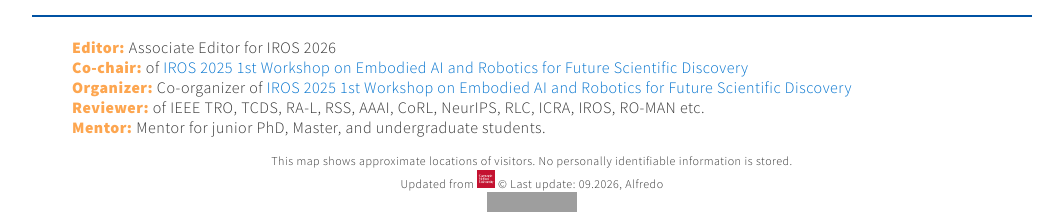
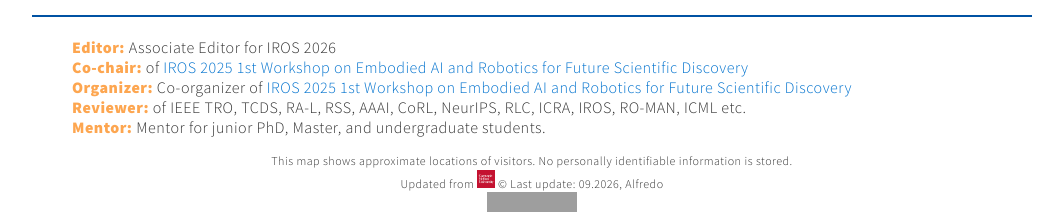
Before and after one commit to alfredo-pearson/alfredo-pearson.github.io, a Jekyll site: the page index.html, which Jekyll copies as it is, in a window 1280 px wide and 900 px high, scrolled down 7404 px. Shown: the part 684-900 px from the top of the window, without its empty margins (108-1171 px from the left). Built offline with Jekyll 4.4.1, drawn with Linux system fonts in a browser that asks for light colours; grey boxes are pictures that could not be loaded.

Commit message:
Add ICML to reviewer list

```diff
--- a/index.html
+++ b/index.html
@@ -909,7 +909,7 @@
                 <li> <strong>Editor:</strong>  Associate Editor for IROS 2026</li>
                 <li> <strong>Co-chair:</strong>  of <a href="https://airobot4sci.github.io">IROS 2025 1st Workshop on Embodied AI and Robotics for Future Scientific Discovery</a></li>
                 <li> <strong>Organizer:</strong>  Co-organizer of <a href="https://airobot4sci.github.io/">IROS 2025 1st Workshop on Embodied AI and Robotics for Future Scientific Discovery</a></li>
-                <li> <strong>Reviewer:</strong>  of IEEE TRO, TCDS, RA-L, RSS, AAAI, CoRL, NeurIPS, RLC, ICRA, IROS, RO-MAN etc.
+                <li> <strong>Reviewer:</strong>  of IEEE TRO, TCDS, RA-L, RSS, AAAI, CoRL, NeurIPS, RLC, ICRA, IROS, RO-MAN, ICML etc.
                 </li> <strong>Mentor:</strong>  Mentor for junior PhD, Master, and undergraduate students.
             </ul>
             <p></p>
```
